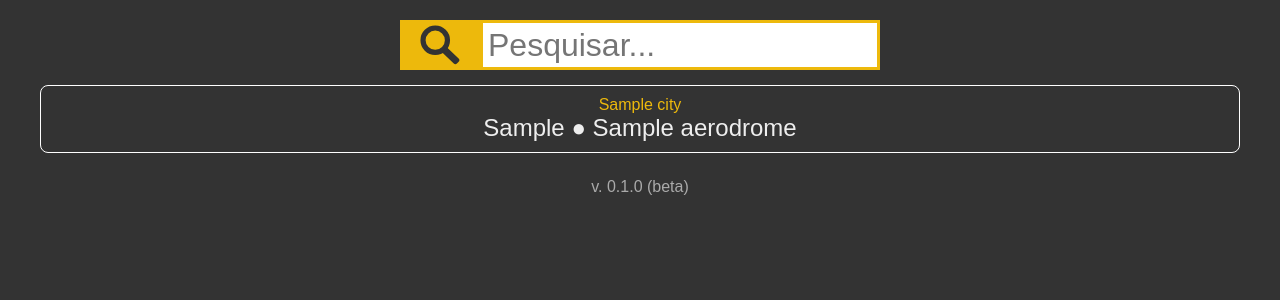
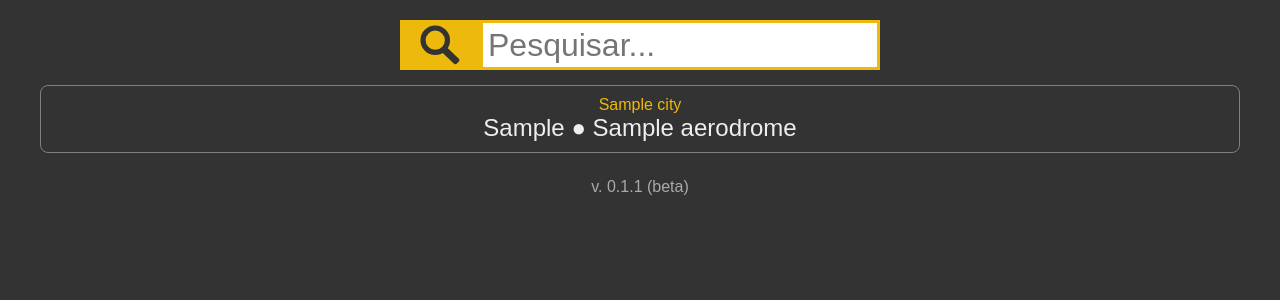
Before and after one commit to antenor-z/aero, a FastAPI app: page / in a window 1280 px wide. Shown: the part 108-408 px from the top of the page. Run offline with FastAPI, Linux system fonts and the light colour scheme; tables that the repository leaves empty hold one stand-in row (values such as "Sample post"); parts of the project's set-up code (start-up, migrations or seed data) failed here and were passed over.

Commit message:
styling tweaks

```diff
--- a/static/style.css
+++ b/static/style.css
@@ -72,10 +72,10 @@ header {
   padding: 10px;
 }
 .box-outlined {
-  border: white solid 1px;
+  border: gray solid 1px;
 }
 .box-onhover:hover {
-  background-color: #aaa;
+  background-color: #6f6f6f;
   cursor: pointer;
 }
 .box-gray {
--- a/version.py
+++ b/version.py
@@ -1 +1 @@
-VERSION = "0.1.0 (beta)"
+VERSION = "0.1.1 (beta)"
```
